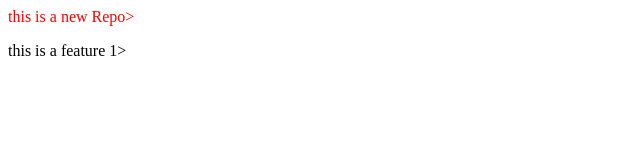
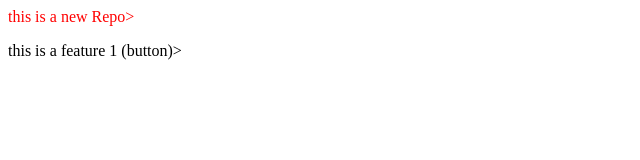
Before and after one commit to Teerthesh-Meda/localRepo, a plain HTML site: page index.html in a window 1280 px wide. Shown: the full height of the page, 0-640 px from the left. Drawn offline with Linux system fonts and the light colour scheme.

Commit message:
add buuton

```diff
--- a/index.html
+++ b/index.html
@@ -1,2 +1,2 @@
 <p style="color : red">this is a new Repo></p>
- <P>this is a feature 1></P>
+ <P>this is a feature 1 (button)></P>
```
